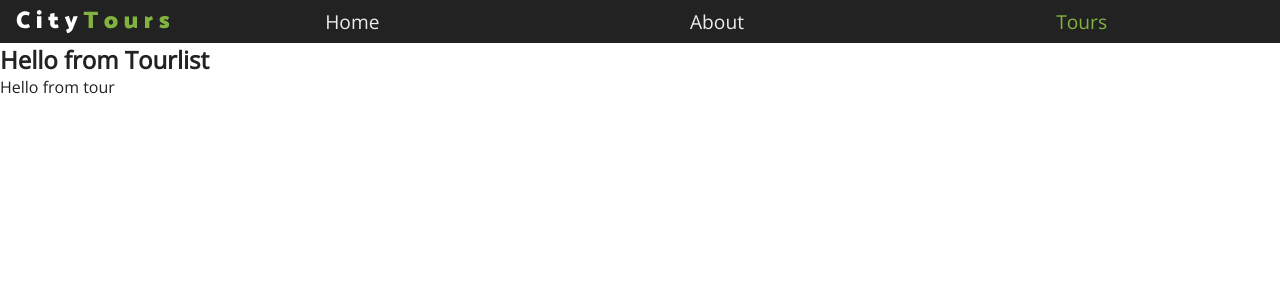
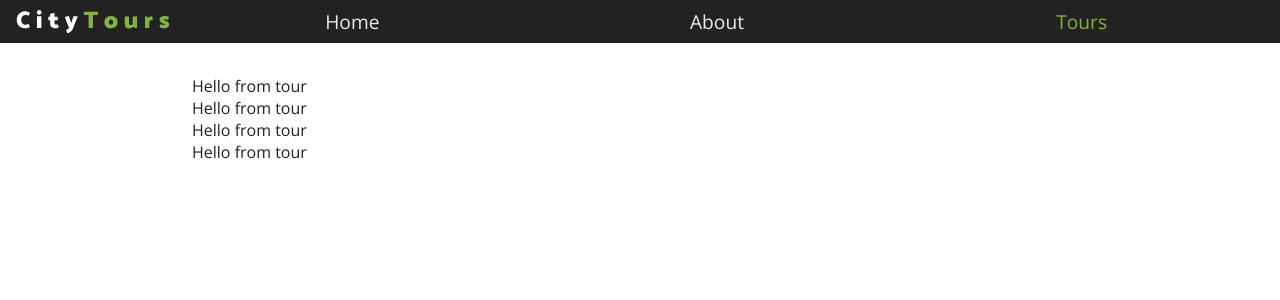
Before and after one commit to amirhosseinNouri/react_city_tours, a React (Create React App) app: page / in a window 1280 px wide. Shown: the top 300 px of the page. Built offline with nearby package versions, Linux system fonts and the light colour scheme.

Commit message:
Tourlist render method done

```diff
--- a/src/components/TourList/TourList.js
+++ b/src/components/TourList/TourList.js
@@ -13,12 +13,13 @@ export default class TourList extends Component {
   };
 
   render() {
-    console.log(this.state.tours);
+    const { tours } = this.state;
     return (
-      <div>
-        <h2>Hello from Tourlist</h2>
-        <Tour></Tour>
-      </div>
+      <section className="tourList">
+        {tours.map((item) => (
+          <Tour key={item.id} tour={item} removeTour={this.removeTour}></Tour>
+        ))}
+      </section>
     );
   }
 }
--- a/src/components/TourList/tourlist.scss
+++ b/src/components/TourList/tourlist.scss
@@ -0,0 +1,6 @@
+.tourList {
+    width: 70vw;
+    max-width: 1170px;
+    margin : 0 auto;
+    padding: 2rem 0;
+}
```
Also changed, not shown: 1 other file (tests, documents, lock files or other folders).
